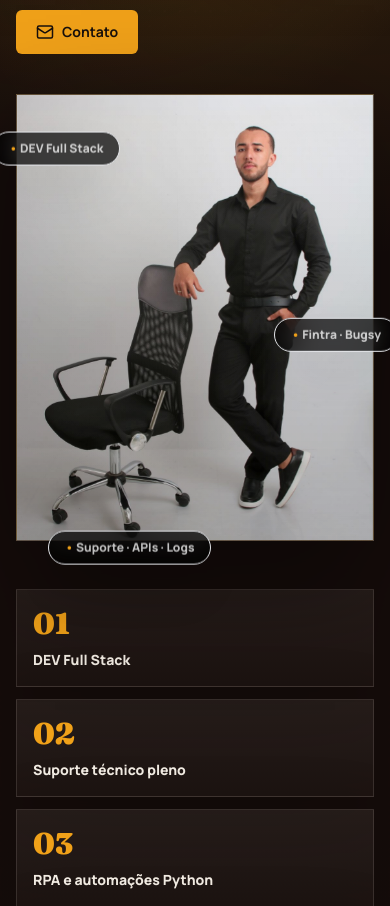
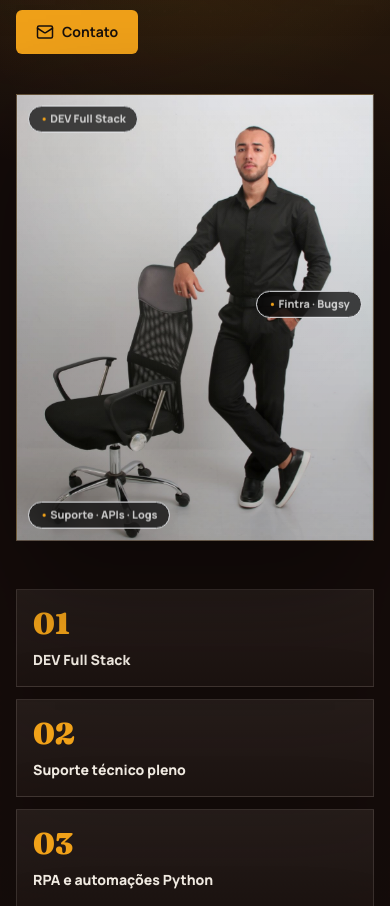
Before and after one commit to Gabriel-Neves-fs/Portfolio_Neves, a Next.js app: page / in a window 390 px wide. Shown: the part 1280-2186 px from the top of the page. Built offline with nearby package versions, Linux system fonts and the light colour scheme.

Commit message:
fix: improve mobile hero badges

```diff
--- a/src/app/globals.css
+++ b/src/app/globals.css
@@ -203,6 +203,31 @@ body {
 
 .floating-badge-c {
   animation-delay: 1.4s;
+}
+
+@media (max-width: 640px) {
+  .floating-badge {
+    max-width: calc(100% - 24px);
+    padding: 0.45rem 0.7rem;
+    font-size: 0.68rem;
+    line-height: 1;
+    white-space: nowrap;
+  }
+
+  .floating-badge-a {
+    top: 0.9rem;
+    left: 0.75rem;
+  }
+
+  .floating-badge-b {
+    top: 44%;
+    right: 0.75rem;
+  }
+
+  .floating-badge-c {
+    bottom: 0.75rem;
+    left: 0.75rem;
+  }
 }
 
 .project-preview {
```
